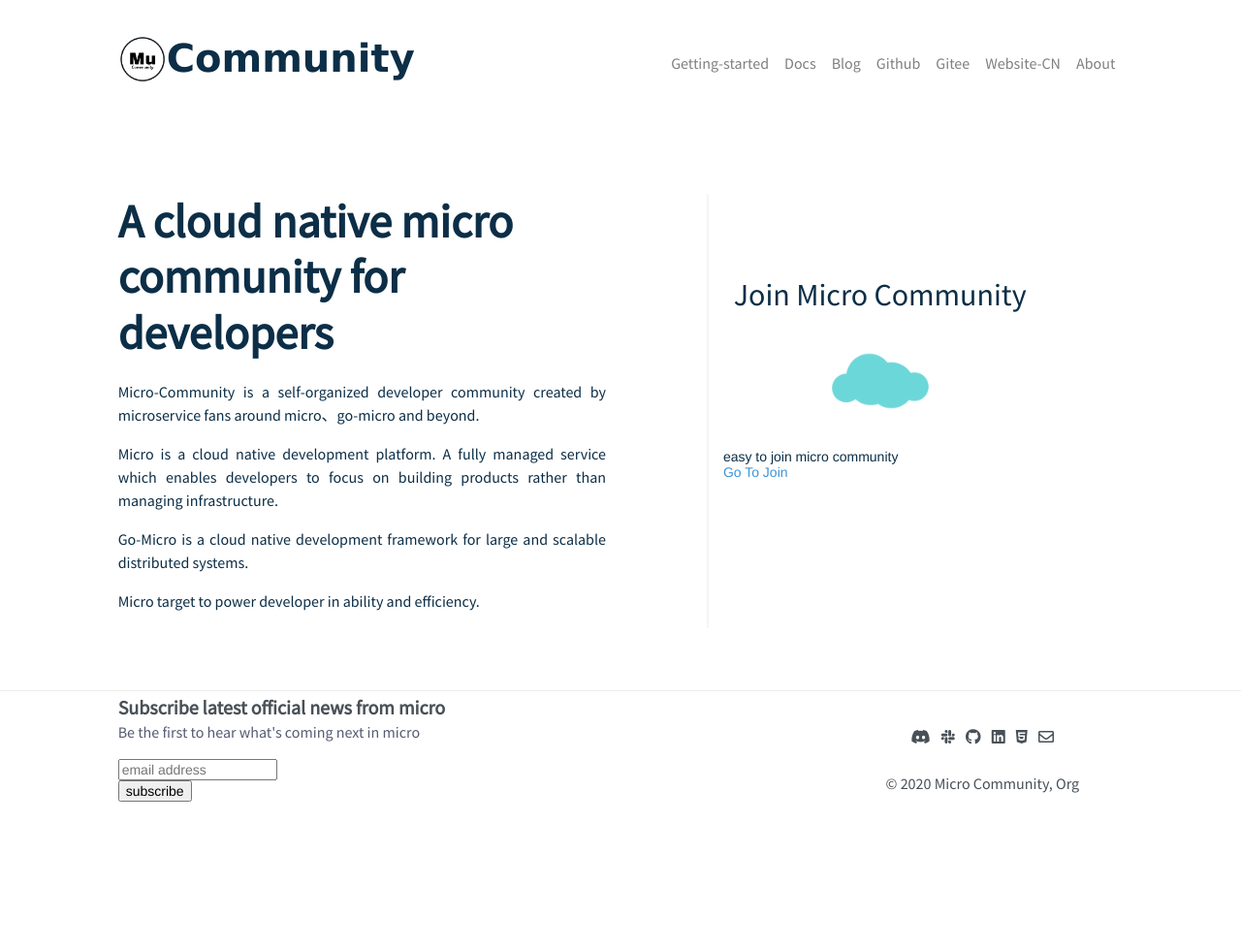
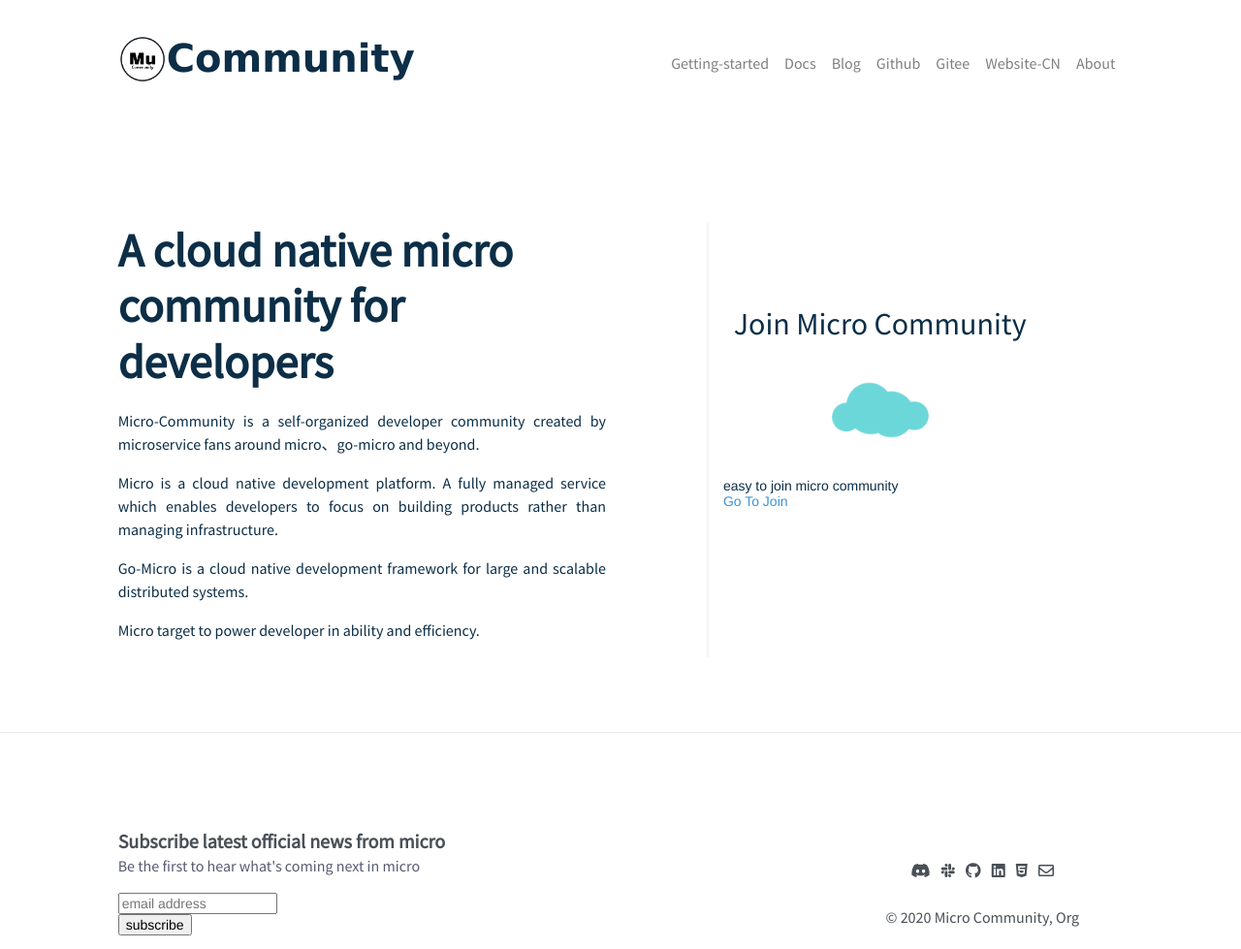
Before and after one commit to micro-community/go-micro-v2-doc, a Jekyll site: the page index.html, which Jekyll copies as it is, in a window 1280 px wide. Shown: the whole page at 97% size. Built offline with Jekyll 4.4.1, drawn with Linux system fonts in a browser that asks for light colours; nearby versions of some CDN libraries; comment, search, counter and statistics services are not loaded; before the commit the page ends 925 px from its top, so only the background shows below that.

Commit message:
update view

```diff
--- a/assets/css/m.css
+++ b/assets/css/m.css
@@ -17,16 +17,16 @@
 	font-weight: bold;
     }
     .footer, .footer i, .footer a { color: #495057;}
-    .footer { border-top: 1px solid #eee; padding: 5px 0 5px 0; }
+    .footer { border-top: 1px solid #eee; padding: 100px 0 5px 0; }
     .footer ul { margin: 0; }
     .main {
       /* min-height: calc(100% - 120px); */
       /* min-height: calc(100vh - 120px); */
       max-width: 1220px;
       margin: 0 auto;
-      padding-top: 4%;
-      padding-bottom: 5%;
-      margin-top: 20px;
+      padding-top: 5%;
+      padding-bottom: 6%;
+      margin-top: 50px;
     }
     .tagline {
       padding-top: 35px;
```
